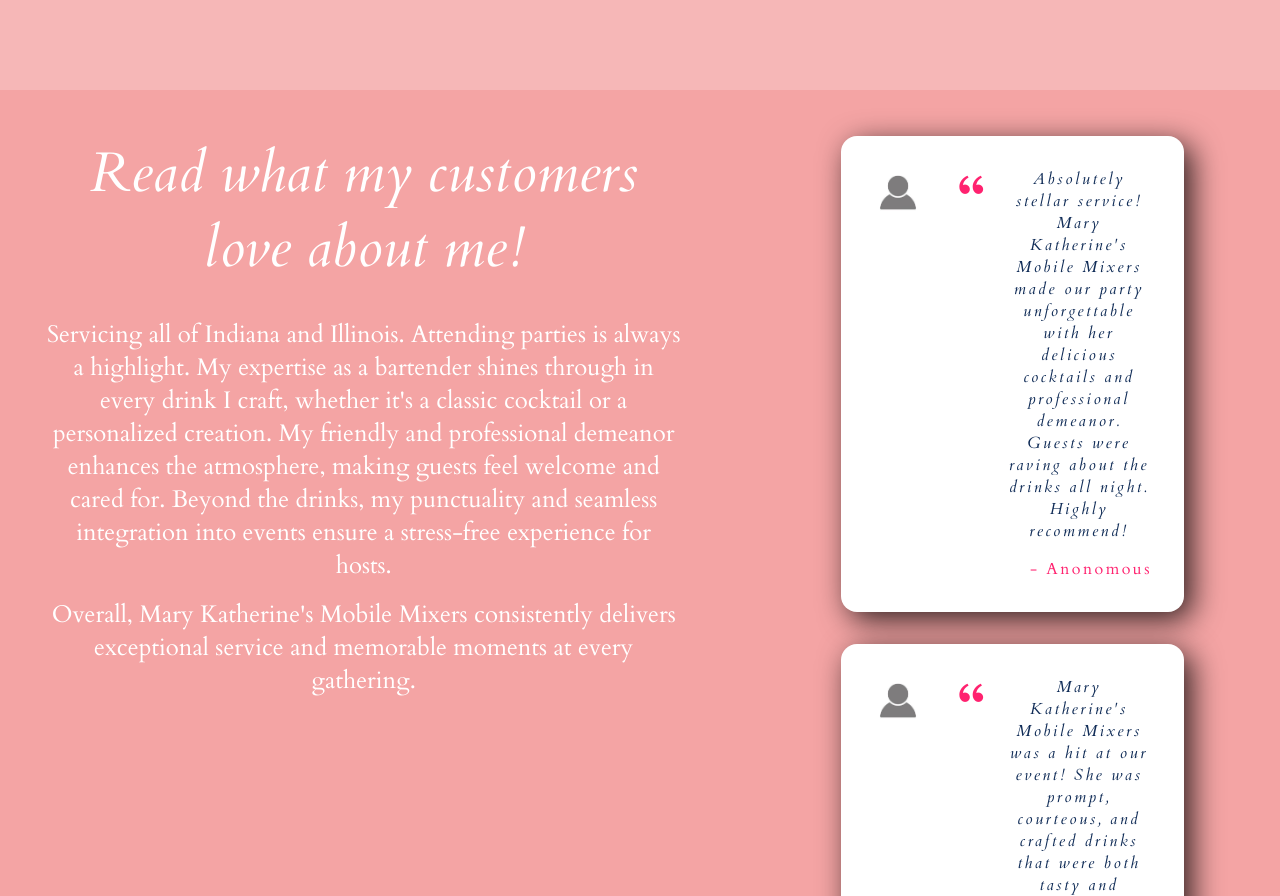
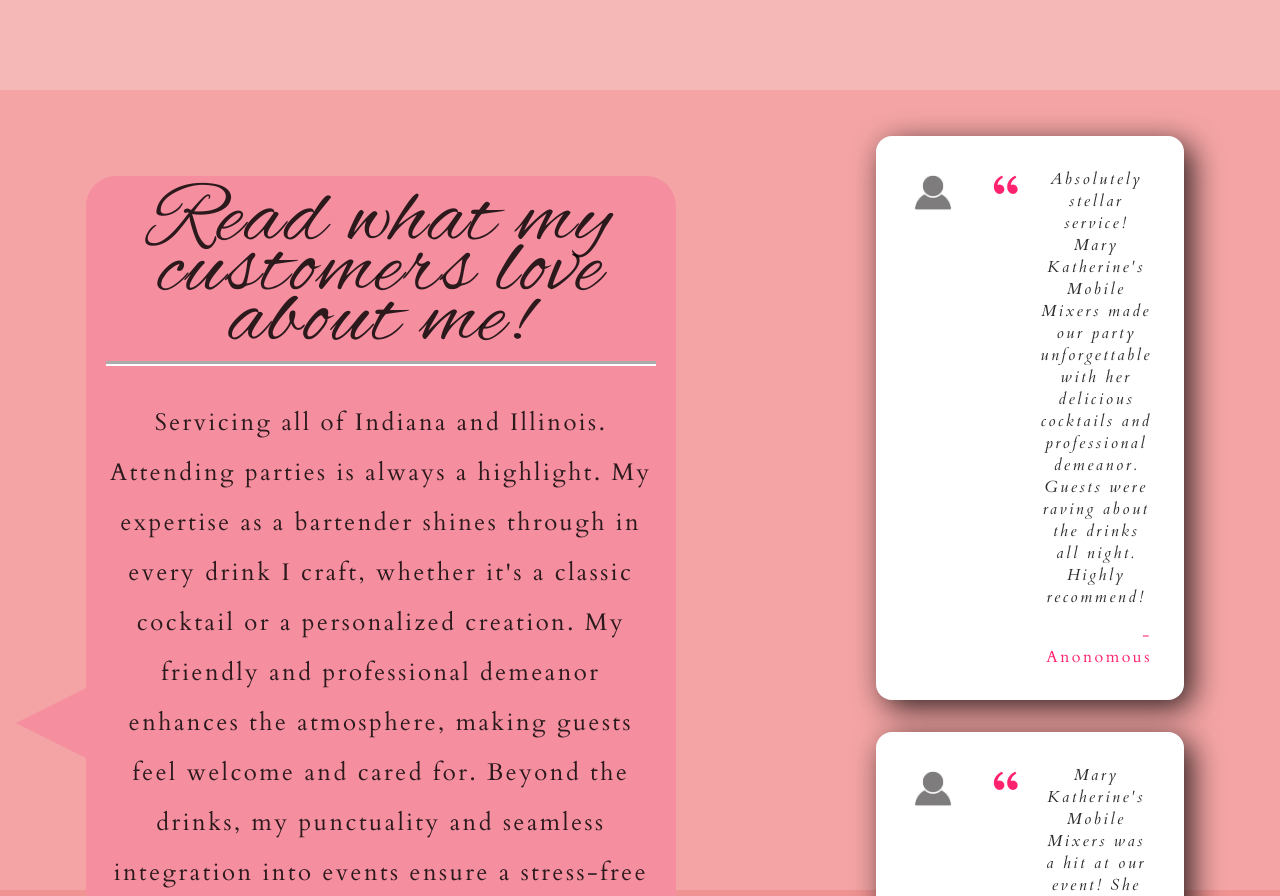
Before and after one commit to noahruckman18/Mary_Katherines_Mobile_Mixers, a plain HTML site: page index.html in a window 1280 px wide. Shown: the part 2620-3516 px from the top of the page. Drawn offline with nearby package versions, Linux system fonts and the light colour scheme; a web font is replaced by a local one.

Commit message:
Changes to sizing of contactme-section Changes to review-section (Sizing,Font Color,Box...etc)

```diff
--- a/index.html
+++ b/index.html
@@ -21,8 +21,7 @@ Sippin' with Mary Katherine
         <link href="https://fonts.googleapis.com/css2?family=Cardo:ital,wght@0,400;0,700;1,400&display=swap" rel="stylesheet">
         <link href="https://fonts.googleapis.com/css2?family=Alex+Brush&display=swap" rel="stylesheet">
         <link href="https://fonts.googleapis.com/css2?family=Lobster&display=swap" rel="stylesheet">
-        <link
-        href="https://cdn.jsdelivr.net/npm/remixicon@3.2.0/fonts/remixicon.css" rel="stylesheet">
+        <link href="https://cdn.jsdelivr.net/npm/remixicon@3.2.0/fonts/remixicon.css" rel="stylesheet">
     </head>
     <body>
         <div class="header">
@@ -114,7 +113,7 @@ Sippin' with Mary Katherine
         </div>
         <div class="review-section" id="reviews">
             <div class="review-container">
-                <div class="container__left">
+                <div class="container-left" id="talkbubble">
                     <h1>Read what my customers love about me!</h1>
                     <p>
                     Servicing all of Indiana and Illinois. Attending parties is always a highlight.
@@ -126,7 +125,7 @@ Sippin' with Mary Katherine
                     Overall, Mary Katherine's Mobile Mixers consistently delivers exceptional service and memorable moments at every gathering.
                     </p>
                 </div>
-                <div class="container__right">
+                <div class="container-right">
                   <div class="feedback">
                     <img src="images/Avatar.jpeg" alt="user" />
                     <div class="fb-content">
--- a/style.css
+++ b/style.css
@@ -199,7 +199,7 @@ body {
     margin-right: 20px;
     text-align: center;
     font-size: 25px;
-    background-color: rgba(248, 42, 117, 0.14);
+    background-color: #F8B3BE;
     box-shadow: 0 0 20px;
     color: rgb(16, 44, 87);
     border-radius: 50px;
@@ -338,6 +338,7 @@ body {
     text-align: center;
     padding: 30px;
     display: flex;
+    height: 100vh;
 }
 
 .review-container {
@@ -347,15 +348,49 @@ body {
     gap: 10rem;
 }
 
-.container__left h1 {
-    margin-bottom: 2rem;
-    font-size: 3.5rem;
-    font-family: "Cardo", serif;
-    font-weight: 400;
-    font-style: italic;
+.container-left {
+    width: 50%;
+    color: rgba(0, 0, 0, 0.824);
+    letter-spacing: 2.5px;
 }
 
-.container__left p {
+#talkbubble {
+    margin: 40px;
+    width: 100%;
+    height: 100%;
+    background: #F58FA0;
+    padding: 20px;
+    position: relative;
+    -moz-border-radius: 10px;
+    -webkit-border-radius: 10px;
+    border-radius: 30px;
+    line-height: 50px;
+  }
+  #talkbubble:before {
+    content: "";
+    position: absolute;
+    right: 100%;
+    top: 50%;
+    width: 0;
+    height: 0;
+    border-top: 35px solid transparent;
+    border-right: 70px solid #F58FA0;
+    border-bottom: 35px solid transparent;
+  }
+
+.container-left h1 {
+    margin-bottom: 2rem;
+    font-size: 90px;
+    font-family: "Alex Brush", cursive;
+    font-weight: 400;
+    font-style: normal;
+    padding-bottom: 15px;
+    border-bottom-style: groove;
+    border-bottom-width: 5px;
+    border-bottom-color: white;
+}
+
+.container-left p {
     margin-bottom: 1rem;
     font-size: 1.5em;
     font-family: "Cardo", serif;
@@ -364,9 +399,10 @@ body {
 }
 
 
-.container__right {
+.container-right {
     display: grid;
     gap: 2rem;
+    width: 50%;
 }
 
 .feedback {
@@ -388,7 +424,8 @@ body {
 }
 
 .feedback:hover {
-    scale: 1.15;
+    scale: 1.55;
+    margin: 100px;
 }
 
 .fb-content {
@@ -408,7 +445,7 @@ body {
 .fb-details p {
     font-style: italic;
     margin-bottom: 1rem;
-    color: rgb(16, 44, 87);
+    color: rgba(0, 0, 0, 0.824);
 }
 
 .fb-details h4 {
@@ -438,13 +475,13 @@ body {
 .contact-left h2 {
     font-weight: 600;
     color: rgb(16, 44, 87);
-    font-size: 40px;
+    font-size: 60px;
     margin-bottom: 5px;
 }
 
 .contact-left hr {
     border: none;
-    width: 120px;
+    width: 180px;
     height: 5px;
     background-color: rgb(16, 44, 87);
     border-radius: 10px;
@@ -452,8 +489,8 @@ body {
 }
 
 .contact-input {
-    width: 400px;
-    height: 50px;
+    width: 450px;
+    height: 70px;
     border: none;
     outline: none;
     padding-left: 25px;
@@ -464,6 +501,7 @@ body {
     font-weight: 400;
     font-style: normal;
     box-shadow: 0 0 8px;
+    font-size: 30px;
 }
 
 .contact-left textarea {
@@ -473,6 +511,7 @@ body {
     font-family: "Cardo", serif;
     font-weight: 400;
     font-style: normal;
+    font-size: 30px;
 }
 
 .contact-input:focus {
@@ -488,7 +527,7 @@ body {
     display: flex;
     align-items: center;
     padding: 15px 30px;
-    font-size: 16px;
+    font-size: 24px;
     color: white;
     gap: 10px;
     border: none;
@@ -498,5 +537,5 @@ body {
 }
 
 .contact-left button:hover {
-    font-size: 20px;
+    font-size: 28px;
 }
```
